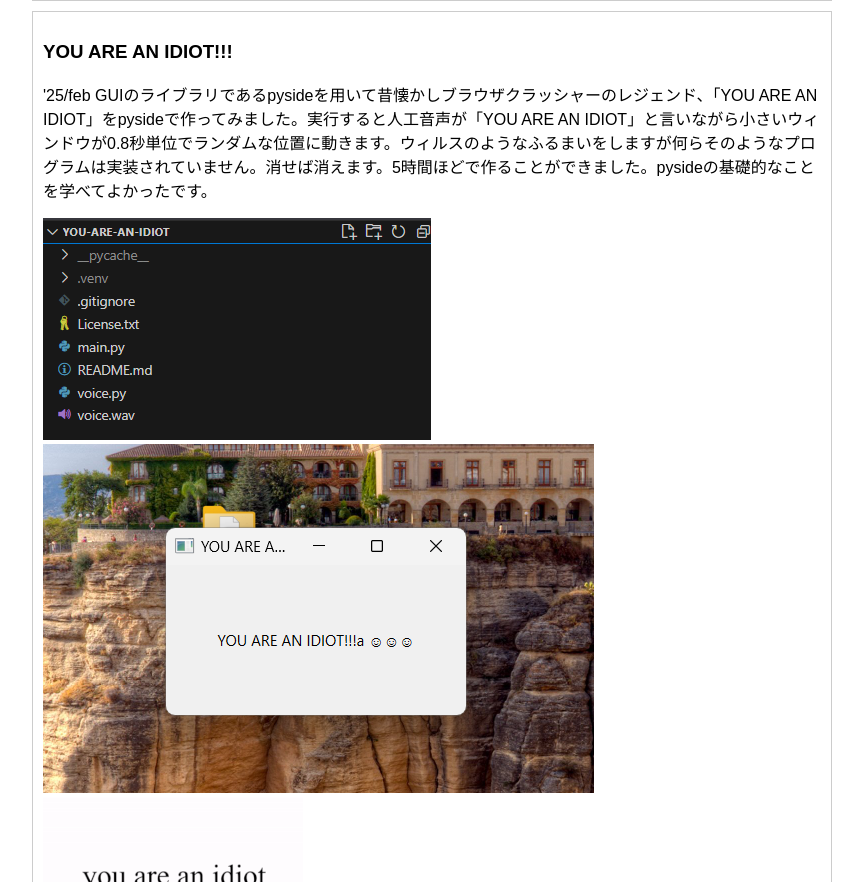
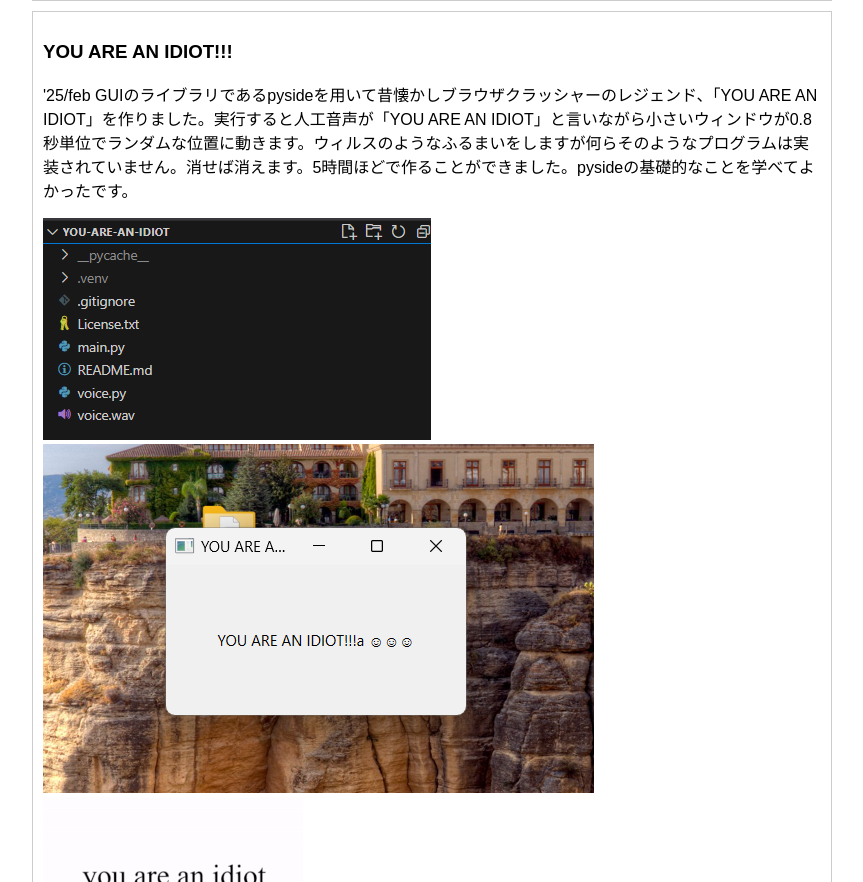
Before and after one commit to sk-0908/sk-0908.github.io, a plain HTML site: page index.html in a window 1280 px wide. Shown: the part 1516-2398 px from the top of the page, without its empty margins (208-1071 px from the left). Drawn offline with Linux system fonts and the light colour scheme.

Commit message:
Update index.html

```diff
--- a/index.html
+++ b/index.html
@@ -35,7 +35,7 @@
         </div>
         <div class="project">
             <h3>YOU ARE AN IDIOT!!!</h3>
-            <p>'25/feb GUIのライブラリであるpysideを用いて昔懐かしブラウザクラッシャーのレジェンド、「YOU ARE AN IDIOT」をpysideで作ってみました。実行すると人工音声が「YOU ARE AN IDIOT」と言いながら小さいウィンドウが0.8秒単位でランダムな位置に動きます。ウィルスのようなふるまいをしますが何らそのようなプログラムは実装されていません。消せば消えます。5時間ほどで作ることができました。pysideの基礎的なことを学べてよかったです。</p>
+            <p>'25/feb GUIのライブラリであるpysideを用いて昔懐かしブラウザクラッシャーのレジェンド、「YOU ARE AN IDIOT」を作りました。実行すると人工音声が「YOU ARE AN IDIOT」と言いながら小さいウィンドウが0.8秒単位でランダムな位置に動きます。ウィルスのようなふるまいをしますが何らそのようなプログラムは実装されていません。消せば消えます。5時間ほどで作ることができました。pysideの基礎的なことを学べてよかったです。</p>
             <img src="スクリーンショット 2024-02-26 102444.png">
             <img src="スクリーンショット 2024-02-26 102317.png">
             <img src="You-are-an-idiot.gif">
```
